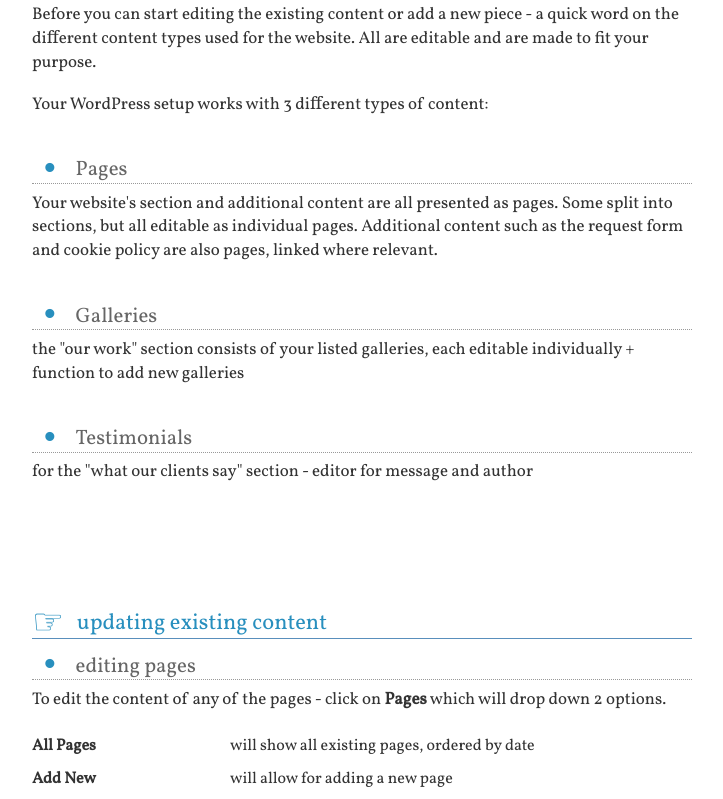
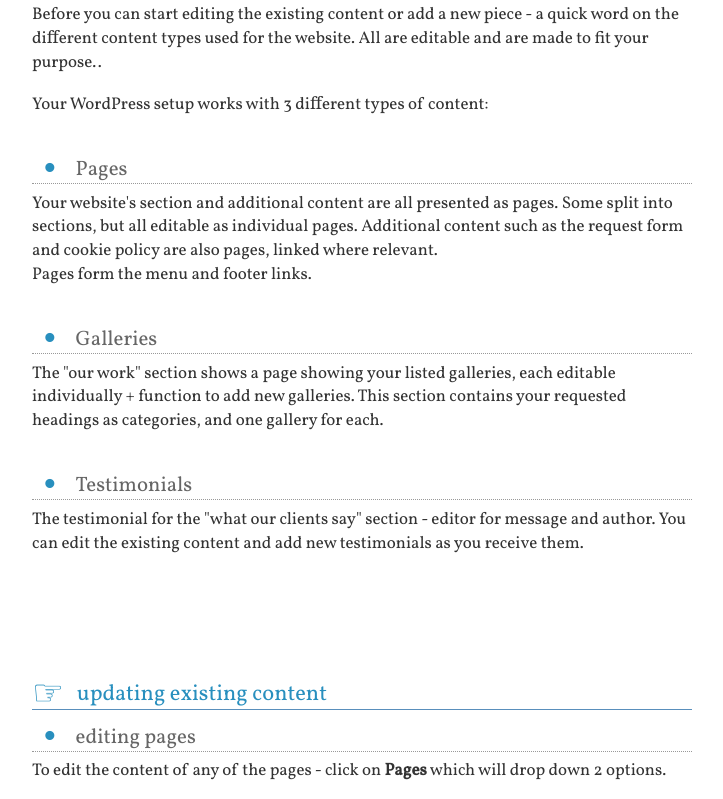
Before and after one commit to PriscaS/wpManual, a plain HTML site: page index.html in a window 1280 px wide. Shown: the part 3071-3870 px from the top of the page, without its empty margins (352-1075 px from the left). Drawn offline with nearby package versions, Linux system fonts and the light colour scheme.

Commit message:
content type text edit

```diff
--- a/index.html
+++ b/index.html
@@ -116,16 +116,16 @@
 
 <!-- START article -->
 			<article id="content-types">
-
 				<h2>content types</h2>
-				<p>Before you can start editing the existing content or add a new piece - a quick word on the diﬀerent content types used for the website. All are editable and are made to fit your purpose.</p>
+				<p>Before you can start editing the existing content or add a new piece - a quick word on the diﬀerent content types used for the website. All are editable and are made to fit your purpose..</p>
 				<p>Your WordPress setup works with 3 diﬀerent types of content:</p>
 				<h3>Pages</h3>
-				<p>Your website's section and additional content are all presented as pages. Some split into sections, but all editable as individual pages. Additional content such as the request form and cookie policy are also pages, linked where relevant.</p>
+				<p>Your website's section and additional content are all presented as pages. Some split into sections, but all editable as individual pages. Additional content such as the request form and cookie policy are also pages, linked where relevant.<br />
+				Pages form the menu and footer links.</p>
 				<h3>Galleries</h3>
-				<p>the "our work" section consists of your listed galleries, each editable individually + function to add new galleries</p>
+				<p>The "our work" section shows a page showing your listed galleries, each editable individually + function to add new galleries. This section contains your requested headings as categories, and one gallery for each.</p>
 				<h3>Testimonials</h3>
-				<p>for the "what our clients say" section - editor for message and author</p>
+				<p>The testimonial for the "what our clients say" section - editor for message and author. You can edit the existing content and add new testimonials as you receive them.</p>
 			</article>
 
 <!-- START article -->
```
